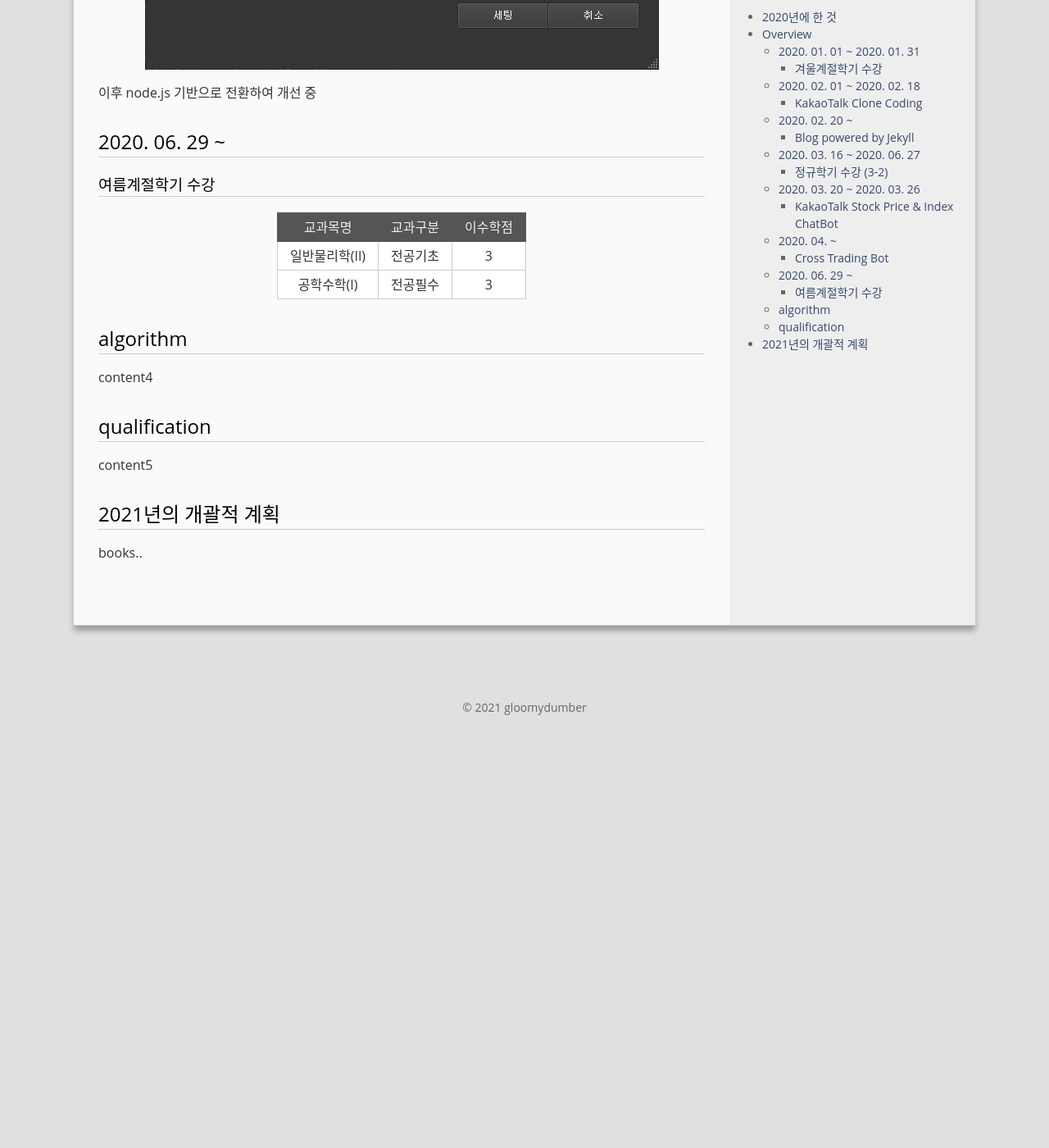
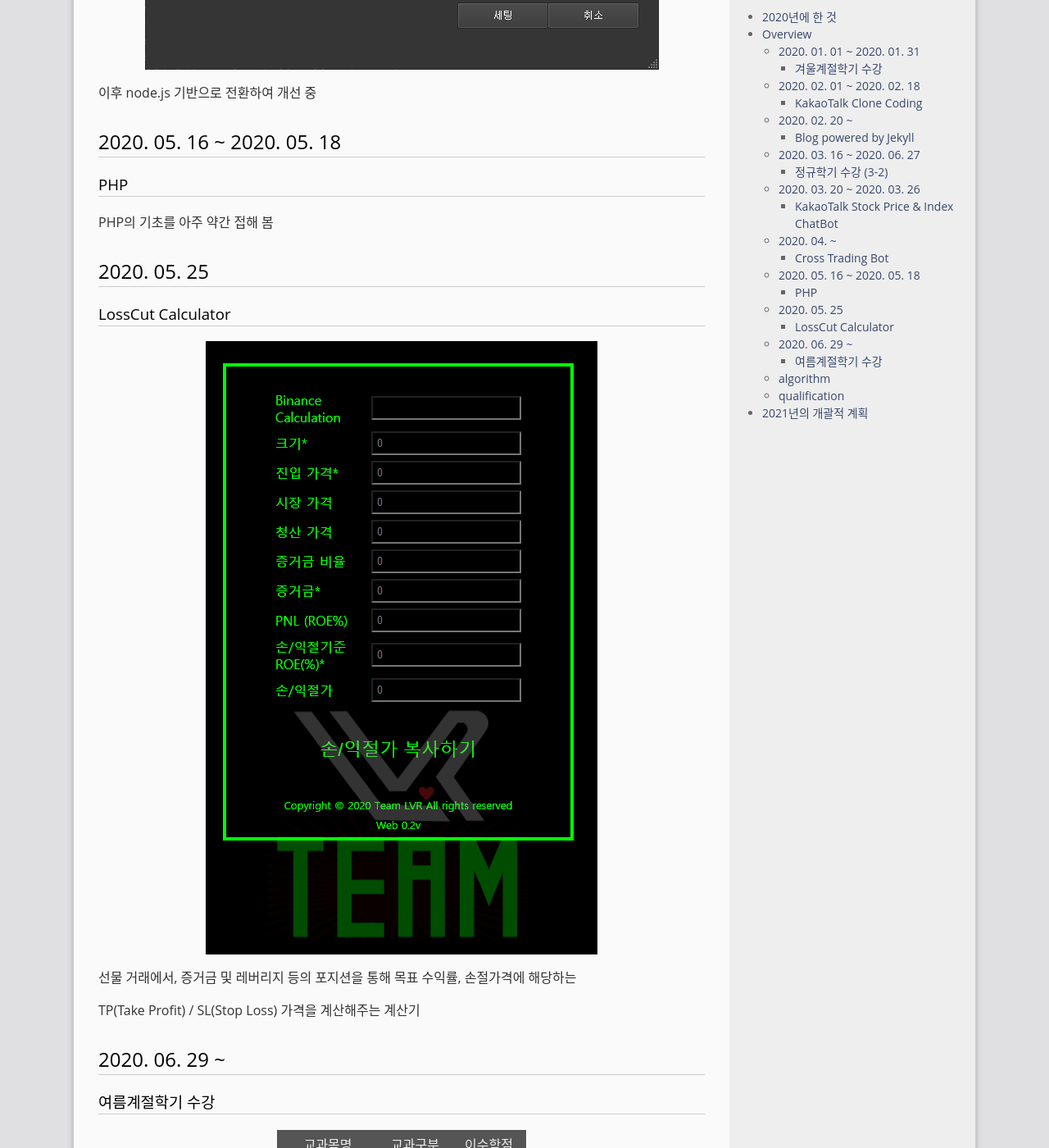
Before and after one commit to gloomydumber/copy, a Jekyll site: the page built from _posts/2021-01-01-newYear2021.md, in a window 1280 px wide and 1400 px high, scrolled down 3141 px. Shown: the whole window at 82% size. Built offline with Jekyll 4.4.1, drawn with Linux system fonts in a browser that asks for light colours; comment, search, counter and statistics services are not loaded; before the commit the page ends 4074 px from its top, so only the background shows below that.

Commit message:
PostModded

```diff
--- a/_posts/2021-01-01-newYear2021.md
+++ b/_posts/2021-01-01-newYear2021.md
@@ -73,6 +73,23 @@ Jekyll을 이용하여 블로그 생성
 ![breaker](/assets/posts/2021-01-01-newYear2021/breaker.png)
 
 이후 node.js 기반으로 전환하여 개선 중
+
+## 2020. 05. 16 ~ 2020. 05. 18
+
+### PHP
+
+PHP의 기초를 아주 약간 접해 봄
+
+## 2020. 05. 25
+
+### LossCut Calculator
+
+![losscutcal](/assets/posts/2021-01-01-newYear2021/losscut.png)
+
+선물 거래에서, 증거금 및 레버리지 등의 포지션을 통해 목표 수익률, 손절가격에 해당하는
+
+TP(Take Profit) / SL(Stop Loss) 가격을 계산해주는 계산기
+
 ## 2020. 06. 29 ~
 
 ### 여름계절학기 수강
```
Also changed, not shown: assets/posts/2021-01-01-newYear2021/losscut.png (added).
